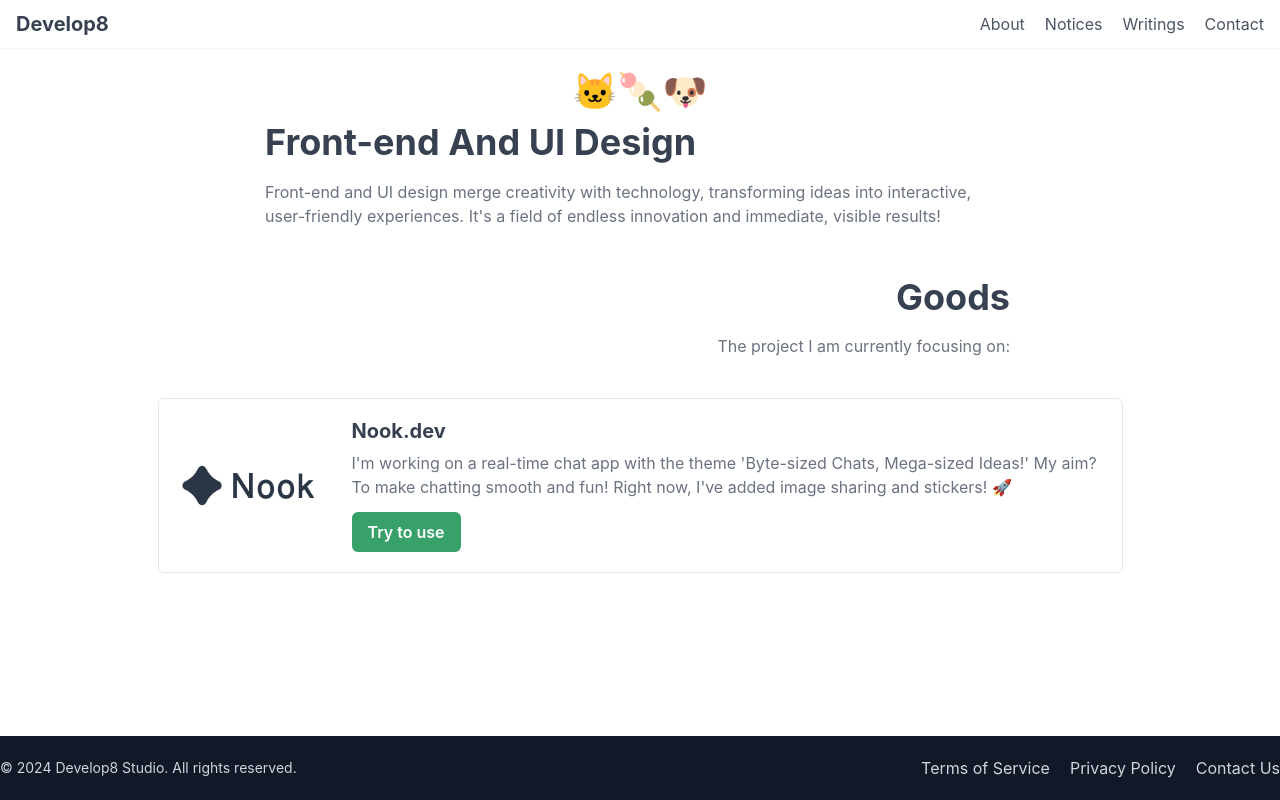
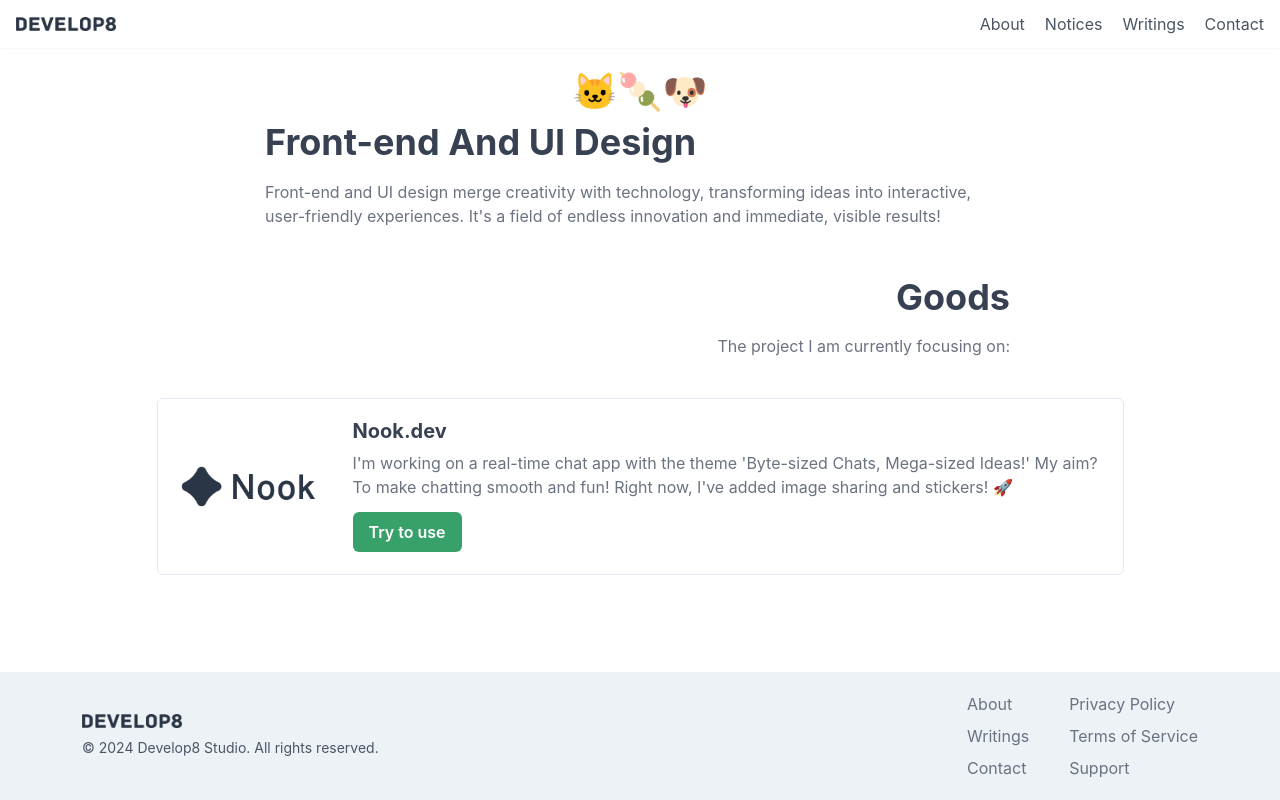
Before and after one commit to dev8-db/dev8-app, a Next.js app: page / in a window 1280 px wide. Built offline with nearby package versions, Linux system fonts and the light colour scheme.

Commit message:
Update Footer

```diff
--- a/src/components/Footer.js
+++ b/src/components/Footer.js
@@ -1,17 +1,27 @@
+import { Box, Flex, Text, VStack, Stack, Image } from "@chakra-ui/react";
 import Link from "next/link";
-import { Text } from "@chakra-ui/react";
 
 export default function Footer() {
     return (
-        <div className="bg-gray-900 text-gray-300 py-5 mt-[75px]">
-            <div className="container mx-auto px-4 lg:px-0 flex flex-col lg:flex-row justify-between items-center">
-                <Text className="text-sm mb-4 lg:mb-0 lg:mr-8">&copy; 2024 Develop8 Studio. All rights reserved.</Text>
-                <div className="flex flex-wrap lg:flex-nowrap gap-5">
-                    <Link href="/" className="hover:text-white">Terms of Service</Link>
-                    <Link href="/" className="hover:text-white">Privacy Policy</Link>
-                    <Link href="/contact" className="hover:text-white">Contact Us</Link>
-                </div>
-            </div>
-        </div>
-    )
-}
+        <Box bg="gray.100" className="py-5 px-5">
+        <Flex className="w-[90%] md:max-w-[1200px] mx-auto flex justify-between items-center flex-col md:flex-row text-center md:text-left">
+            <VStack spacing={2.5} align={["center", "center", "flex-start"]} className="mb-5 md:mb-0">
+                <Link href="/"><Image src="/develop8-studio.png" alt="Develop8" width="100px" /></Link>
+                <Text className="text-sm text-gray-600">&copy; 2024 Develop8 Studio. All rights reserved.</Text>
+            </VStack>
+            <Stack direction="row" spacing={[5, 5, 10]} align="flex-start" className="flex-col md:flex-row">
+                <VStack align={["flex-start"]}>
+                    <Link href="/about" className="text-gray-500 hover:underline">About</Link>
+                    <Link href="/writings" className="text-gray-500 hover:underline">Writings</Link>
+                    <Link href="/contact" className="text-gray-500 hover:underline">Contact</Link>
+                </VStack>
+                <VStack align="flex-start">
+                    <Link href="/" className="text-gray-500 hover:underline">Privacy Policy</Link>
+                    <Link href="/" className="text-gray-500 hover:underline">Terms of Service</Link>
+                    <Link href="/" className="text-gray-500 hover:underline">Support</Link>
+                </VStack>
+            </Stack>
+        </Flex>
+        </Box>
+    );
+};
--- a/src/components/Goods.js
+++ b/src/components/Goods.js
@@ -14,7 +14,7 @@ export default function Goods() {
             direction={{ base: 'column', sm: 'row' }}
             overflow='hidden'
             variant='outline'
-            height={{ base: 'auto', sm: '175px' }}
+            height="auto"
             >
             <Image
                 objectFit='cover'
--- a/src/components/Header.js
+++ b/src/components/Header.js
@@ -1,6 +1,6 @@
 import React from 'react';
 import { HamburgerIcon, CloseIcon } from '@chakra-ui/icons';
-import { Box, Flex, Heading, IconButton, Spacer, useDisclosure } from '@chakra-ui/react';
+import { Box, Flex, Heading, IconButton, Spacer, useDisclosure, Image } from '@chakra-ui/react';
 import Link from "next/link";
 
 export default function Header() {
@@ -9,7 +9,7 @@ export default function Header() {
     return (
         <Box bg="white" px={4} py={3} boxShadow="sm" position="fixed" top={0} width="100%" zIndex="50">
         <Flex alignItems="center">
-            <Heading color="gray.900" size="md"><Link href="/" className='text-gray-700'>Develop8</Link></Heading>
+            <Link href="/" className='text-gray-700'><Image src="/develop8-studio.png" width="100px" /></Link>
             <Spacer />
             <IconButton
                 aria-label={isOpen ? "Close menu" : "Open menu"}
--- a/src/pages/index.js
+++ b/src/pages/index.js
@@ -3,6 +3,7 @@ import {
   Image, Text, VStack, Heading, Card, CardHeader, CardFooter, CardBody, Stack, Button, Highlight
 } from "@chakra-ui/react";
 import Goods from "@/components/Goods";
+import Footer from "@/components/Footer";
 
 export default function IndexPage() {
   return (
```
Also changed, not shown: public/develop8-studio.png (added).
